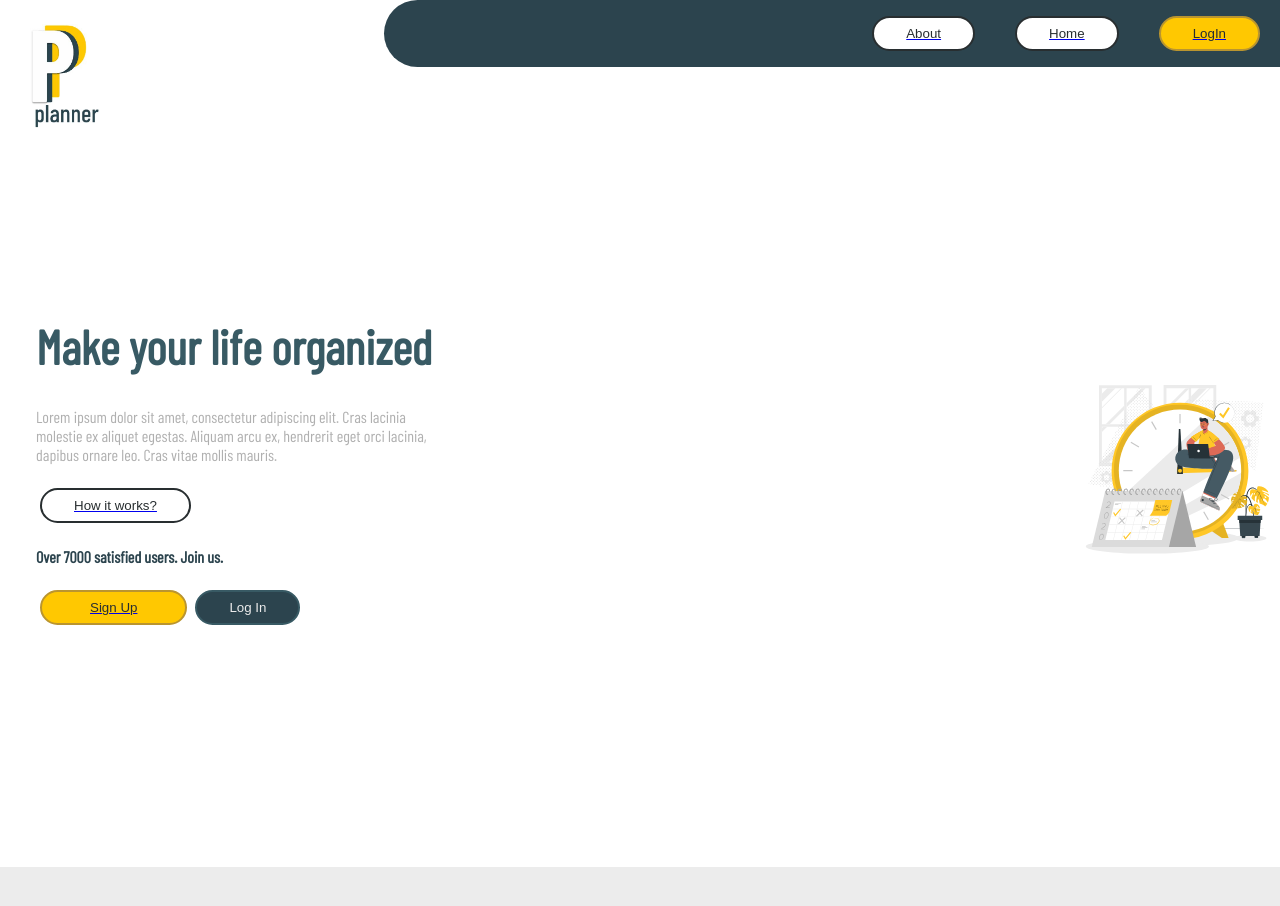
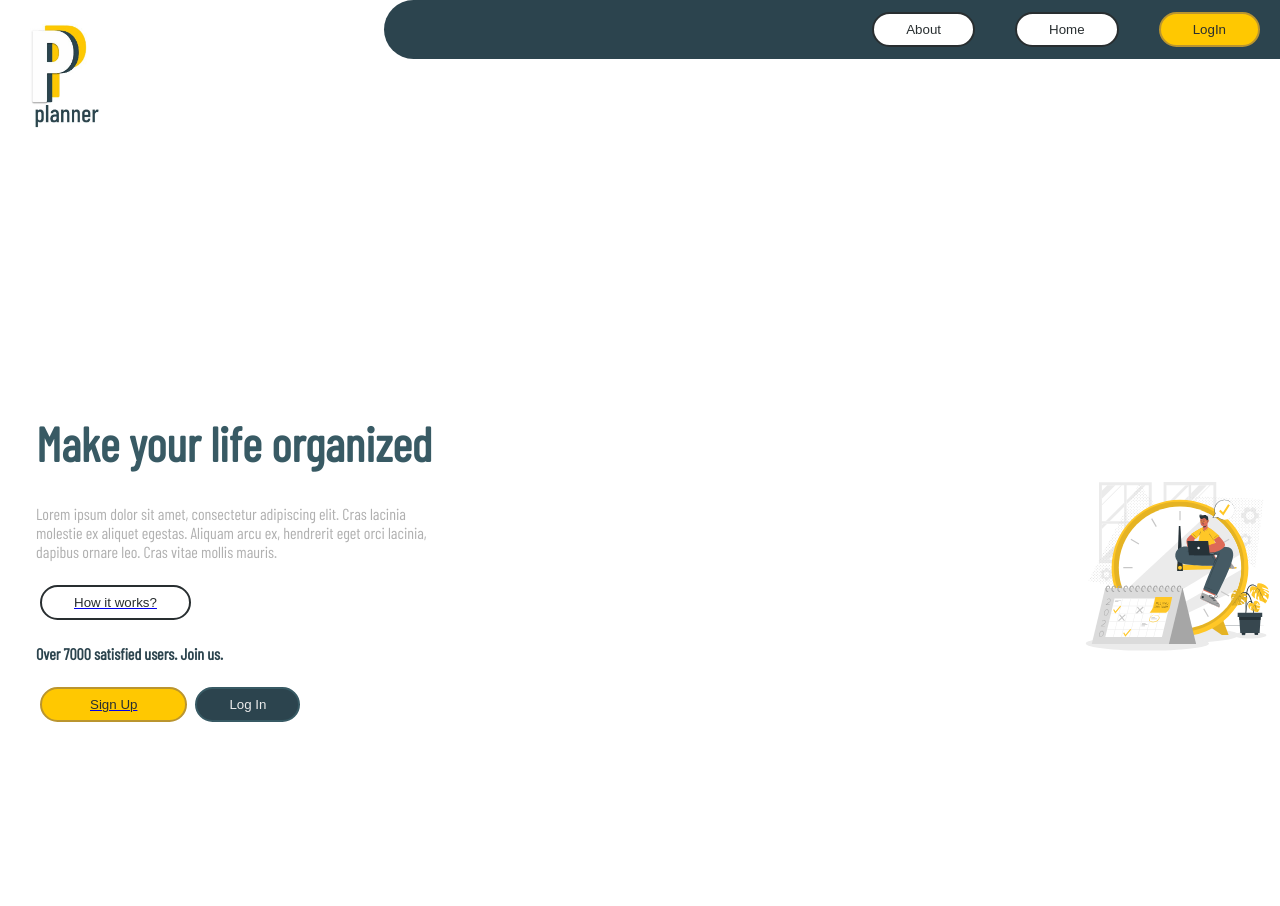
Before and after one commit to monika1127/PlannerApp, a React (Create React App) app: page / in a window 1280 px wide. Shown: the top 906 px of the page. Before the commit the page ends 867 px from the top, so only its background shows below. Built offline with nearby package versions, Linux system fonts and the light colour scheme.

Commit message:
navbar - codereview

```diff
--- a/src/stylesheet/application.css
+++ b/src/stylesheet/application.css
@@ -209,8 +209,9 @@
 }
 
 .navbar {
-  width: 70%;
   background-color: #2c444e;
+  border-bottom-left-radius: 50px;
+  border-top-left-radius: 50px;
   display: -webkit-box;
   display: -ms-flexbox;
   display: flex;
@@ -218,12 +219,13 @@
       -ms-flex-pack: end;
           justify-content: flex-end;
   margin-left: auto;
-  border-bottom-left-radius: 50px;
-  border-top-left-radius: 50px;
+  margin-bottom: 105px;
+  width: 70%;
 }
 
 .navbar__item {
-  margin: 8px 16px;
+  margin: 4px 16px;
+  text-decoration: none;
 }
 
 .signin__form-container {
--- a/src/stylesheet/components/_navbar.sass
+++ b/src/stylesheet/components/_navbar.sass
@@ -1,11 +1,13 @@
 .navbar
-    width: 70%
     background-color: $primary
+    border-bottom-left-radius: 50px
+    border-top-left-radius: 50px
     display: flex
     justify-content: flex-end
     margin-left: auto
-    border-bottom-left-radius: 50px
-    border-top-left-radius: 50px
+    margin-bottom: 105px
+    width: 70%
 
 .navbar__item
-    margin: 8px 16px
+    margin: 4px 16px
+    text-decoration: none
```
Also changed, not shown: 1 other file (tests, documents, lock files or other folders).
